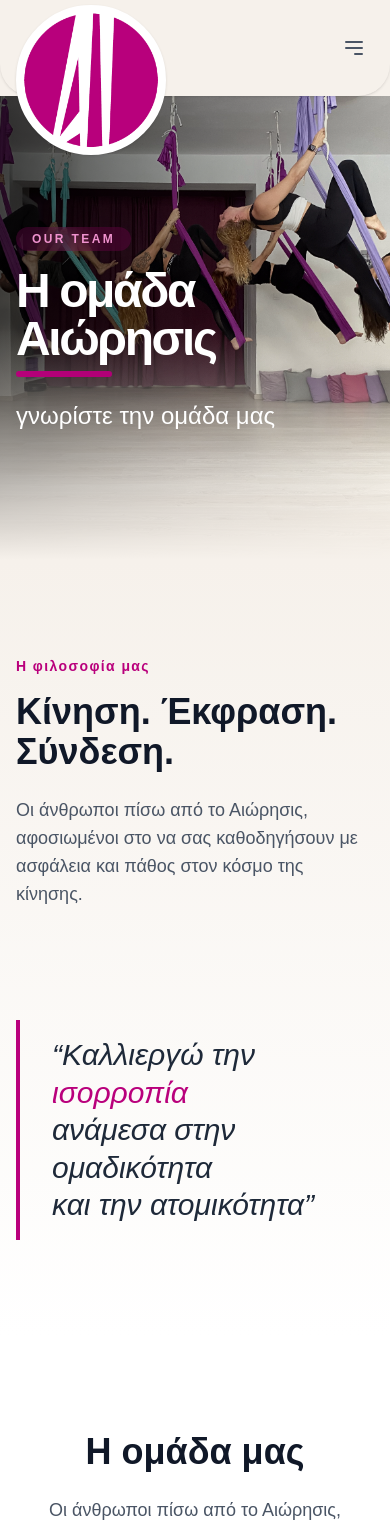
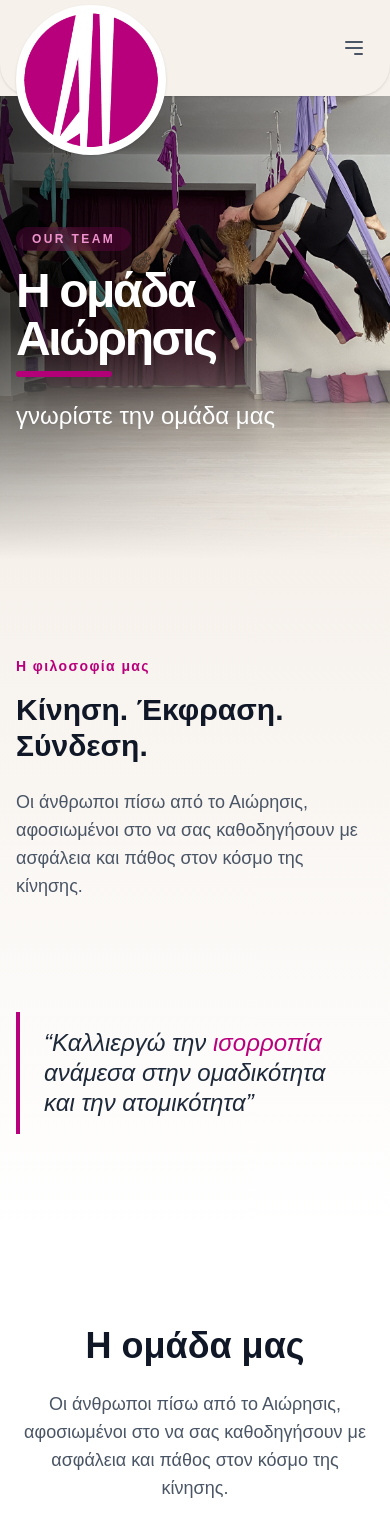
Before and after one commit to Tsagiannoudis/aiorisis, a Next.js app: page /our-team in a window 390 px wide. Shown: the top 1528 px of the page. Built offline with nearby package versions, Linux system fonts and the light colour scheme.

Commit message:
change tailwind

```diff
--- a/components/classes/TestYourClass.tsx
+++ b/components/classes/TestYourClass.tsx
@@ -17,7 +17,7 @@
           />
 
           {/* Content */}
-          <div className="relative z-10 flex flex-col items-start text-left max-w-md ml-20 h-[300px]">
+          <div className="relative z-10 flex flex-col items-start text-left max-w-md md:ml-20 h-auto md:h-[300px]">
             <h2 className="text-3xl md:text-4xl font-black text-white mb-10 leading-tight">
               Κάνε κράτηση με το μάθημα που σου ταιριάζει!
             </h2>
--- a/components/our-team/OurPhilosophy.tsx
+++ b/components/our-team/OurPhilosophy.tsx
@@ -1,24 +1,24 @@
 const OurPhilosophy = () => {
   return (
-    <section className="bg-gradient-to-b from-[#F6F1EB] to-white py-24">
+    <section className="bg-gradient-to-b from-[#F6F1EB] to-white py-24 overflow-hidden">
       <div className="container grid grid-cols-1 lg:grid-cols-2 items-center gap-12 mx-auto px-4 max-w-7xl">
         <div className="text-left mb-16">
           <p className="text-[#B9007C] text-sm font-bold tracking-widest mb-4">
             Η φιλοσοφία μας
           </p>
-          <h2 className="text-4xl md:text-6xl font-bold text-gray-900 mb-6">Κίνηση. Έκφραση. Σύνδεση.</h2>
-          <p className="text-gray-600 text-lg font-light max-w-2xl mx-auto">
+          <h2 className="text-3xl md:text-6xl font-bold text-gray-900 mb-6 break-words">Κίνηση. Έκφραση. Σύνδεση.</h2>
+          <p className="text-gray-600 text-lg font-light max-w-2xl">
             Οι άνθρωποι πίσω από το Αιώρησις, αφοσιωμένοι στο να σας
             καθοδηγήσουν με ασφάλεια και πάθος στον κόσμο της κίνησης.
           </p>
         </div>
         <blockquote
-          className="relative border-l-4 border-[#B9007C] pl-8 py-4"
+          className="relative border-l-4 border-[#B9007C] pl-6 md:pl-8 py-4"
           data-aos="fade-left"
         >
-          <p className="text-3xl md:text-5xl font-light italic text-gray-800 leading-tight">
+          <p className="text-2xl md:text-5xl font-light italic text-gray-800 leading-tight break-words">
             “Καλλιεργώ την <span className="text-[#B9007C] font-normal">ισορροπία</span> <br />
-            ανάμεσα στην ομαδικότητα <br />
+            ανάμεσα στην <span className="inline-block">ομαδικότητα</span> <br />
             και την ατομικότητα”
           </p>
         </blockquote>
```
